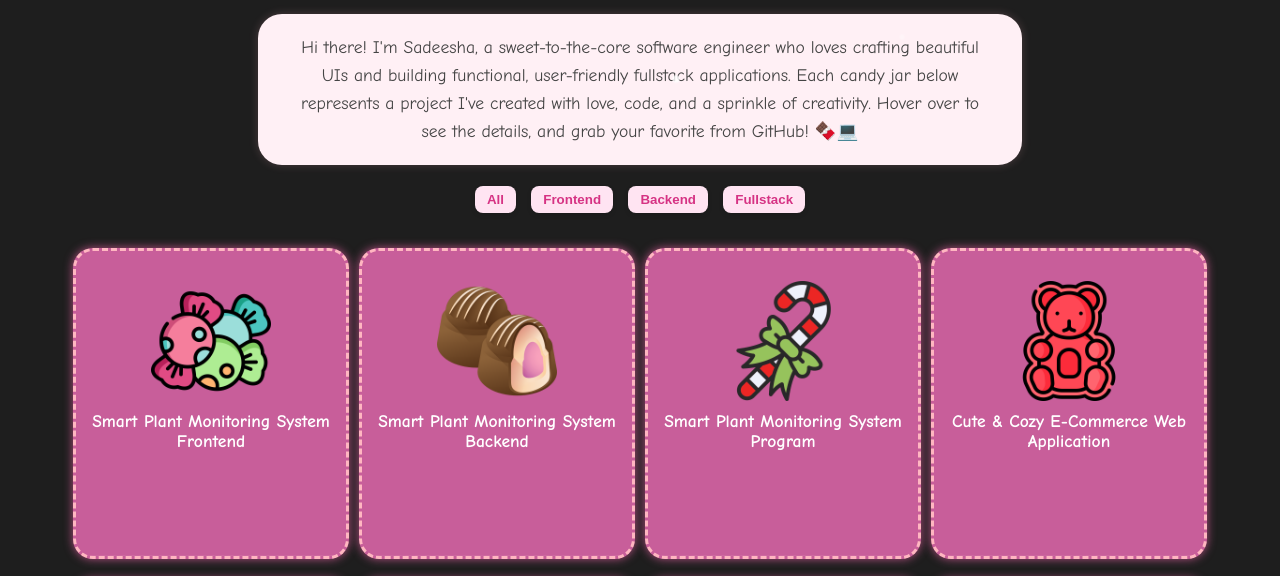
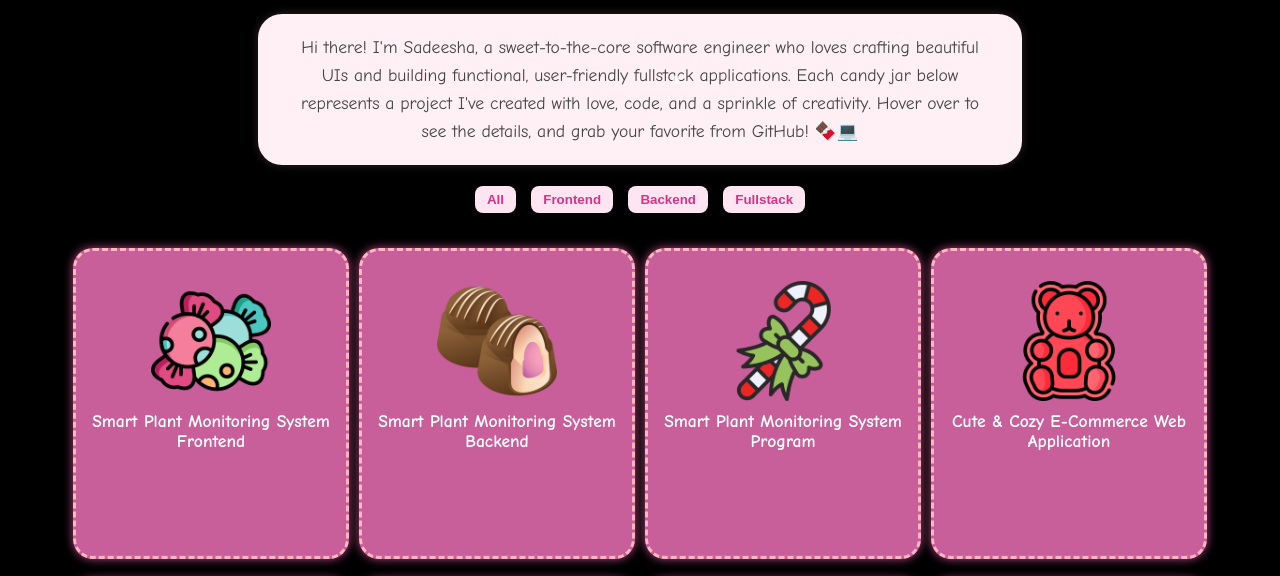
Before and after one commit to SadeeNilakshi/My-Candy-Portfolio, a website: page index.html in a window 1280 px wide. Shown: the part 138-714 px from the top of the page. Drawn offline with Linux system fonts and the light colour scheme.

Commit message:
Update style.css

```diff
--- a/style.css
+++ b/style.css
@@ -1,5 +1,5 @@
 body {
-  background: #1E1E1E;
+  background: #000000;
   font-family: 'Comic Sans MS', cursive;
   text-align: center;
   padding: 40px;
```
